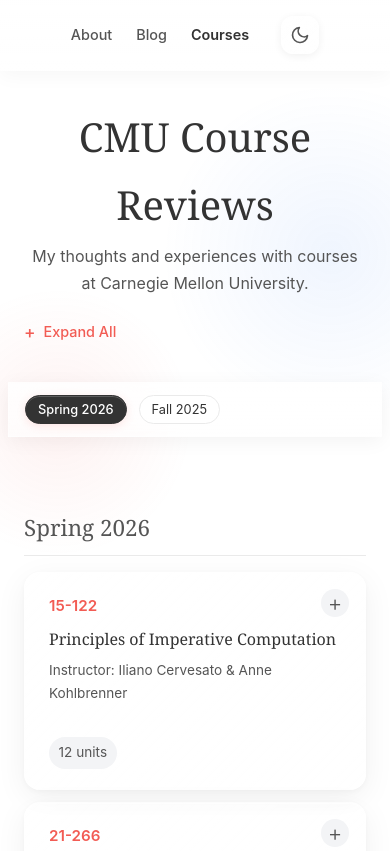
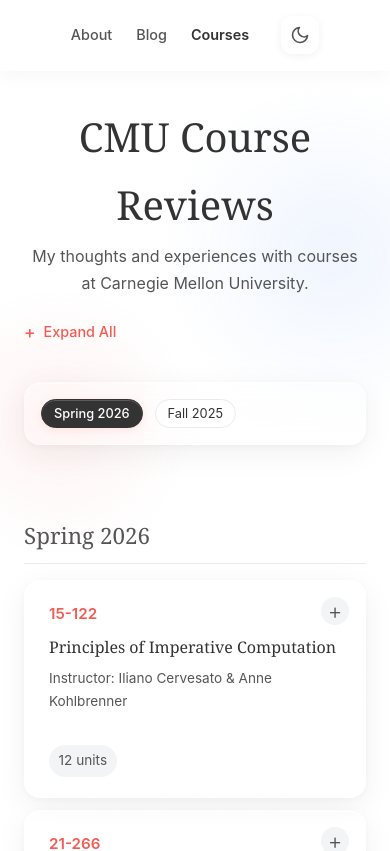
Before and after one commit to darrenpintoo/darrenpintoo.github.io, a React (Vite) app: page /courses in a window 390 px wide. Shown: the top 851 px of the page. Built offline with nearby package versions, Linux system fonts and the light colour scheme.

Commit message:
fixed ui scrolling

```diff
--- a/src/index.css
+++ b/src/index.css
@@ -862,30 +862,32 @@
   }
 
   .course-sidebar {
-    position: -webkit-sticky;
-    position: sticky;
-    top: 60px;
-    z-index: 80;
-    width: calc(100% + 2rem);
-    margin-left: -1rem;
-    padding: 0.75rem 1rem;
+    position: relative;
+    top: auto;
+    z-index: 1;
+    width: 100%;
+    margin-left: 0;
+    padding: 1rem;
     overflow-x: auto;
     white-space: nowrap;
     display: flex;
     align-items: center;
+    flex-wrap: wrap;
     /* Liquid Glass for Mobile */
-    background: linear-gradient(180deg,
-        rgba(255, 255, 255, 0.85) 0%,
-        rgba(255, 255, 255, 0.7) 100%);
+    background: linear-gradient(135deg,
+        rgba(255, 255, 255, 0.35) 0%,
+        rgba(255, 255, 255, 0.15) 100%);
     backdrop-filter: blur(20px) saturate(180%);
     -webkit-backdrop-filter: blur(20px) saturate(180%);
-    border-top: 1px solid rgba(255, 255, 255, 0.3);
-    border-bottom: 1px solid rgba(255, 255, 255, 0.3);
-    border-radius: 0;
-    gap: 0.5rem;
+    border: 1px solid rgba(255, 255, 255, 0.3);
+    border-radius: 16px;
+    gap: 0.75rem;
     -ms-overflow-style: none;
     scrollbar-width: none;
-    box-shadow: 0 4px 20px rgba(0, 0, 0, 0.05);
+    box-shadow:
+      0 8px 32px rgba(0, 0, 0, 0.06),
+      0 2px 8px rgba(0, 0, 0, 0.04),
+      inset 0 1px 0 rgba(255, 255, 255, 0.5);
   }
 
   [data-theme="dark"] .course-sidebar {
```
